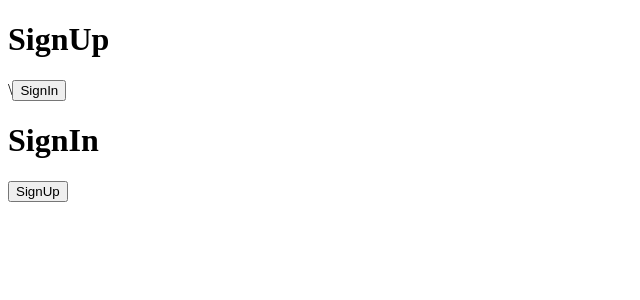
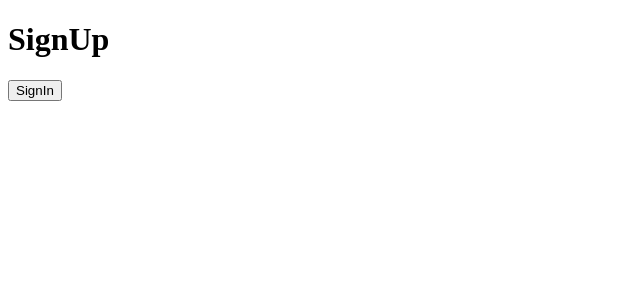
Before and after one commit to SirojiddinCoder/Focus-ReactJs, a React (Create React App) app: page / in a window 1280 px wide. Both pictures are taken after a click on the button "SignUp". Shown: the top 300 px of the page, without its empty margins (0-640 px from the left). Built offline with nearby package versions, Linux system fonts and the light colour scheme.

Commit message:
getRes function

```diff
--- a/src/App.js
+++ b/src/App.js
@@ -1,16 +1,33 @@
-import React from 'react'
+import React, { PureComponent } from 'react'
 import SignIn from './SignIn'
 import SignUp from './SignUp'
 
+class App extends PureComponent {
+  constructor(props) {
+    super(props)
 
-function App() {
-  return (
-    <div>
-      <SignIn />
-      <SignUp />
+    this.state = {
+        active:false,
+    }
+  }
 
-    </div>
-  )
+  render() {
+
+    const getRes = (value)=>{
+      console.log(value);
+      this.setState({active:value})
+
+    }
+    return (
+      <div>
+         {
+        this.state.active?  <SignIn getRes={getRes} /> : <SignUp getRes={getRes} />
+      }
+
+      </div>
+
+    )
+  }
 }
 
 export default App
--- a/src/SignIn.jsx
+++ b/src/SignIn.jsx
@@ -12,8 +12,8 @@ class SignIn extends PureComponent {
     render() {
         return (
             <div>
-                <h1>SignUp</h1>\
-                <button>SignIn</button>
+                <h1>SignUp</h1>
+                <button onClick={()=>this.props.getRes(false)}>SignIn</button>
             </div>
 
         )
--- a/src/SignUp.jsx
+++ b/src/SignUp.jsx
@@ -13,7 +13,7 @@ class SignUp extends PureComponent {
         return (
             <div>
                 <h1>SignIn</h1>
-                <button>SignUp</button>
+                <button onClick={()=>this.props.getRes(true)}>SignUp</button>
             </div>
         )
     }
```
